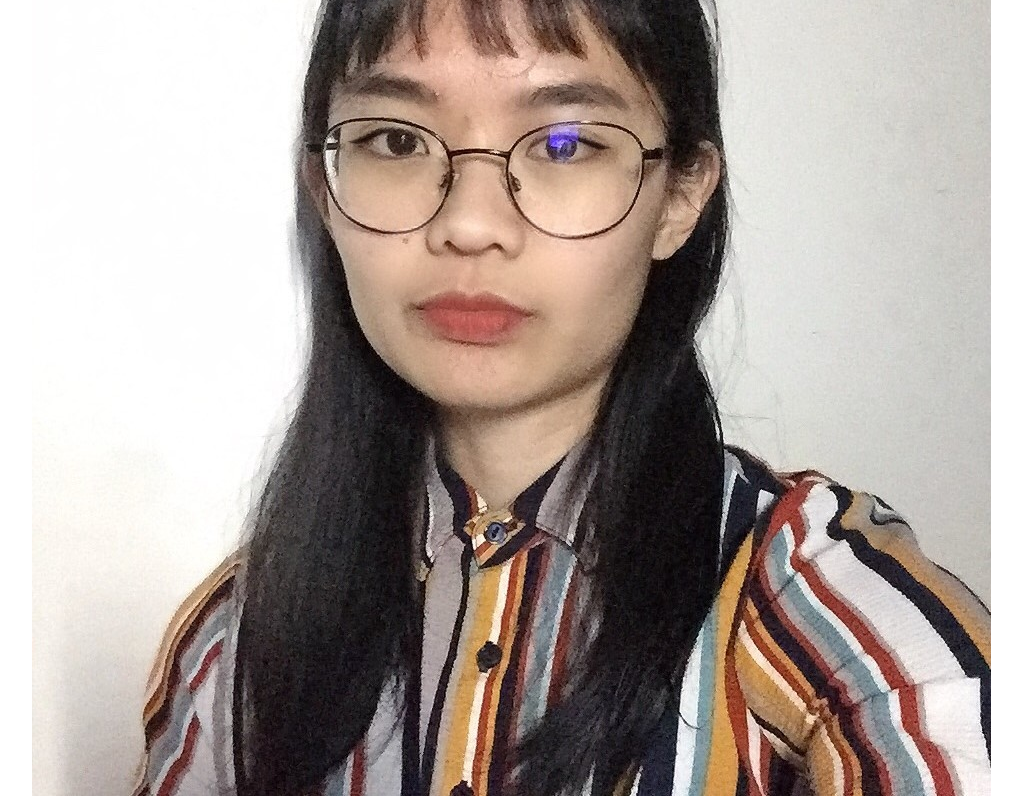
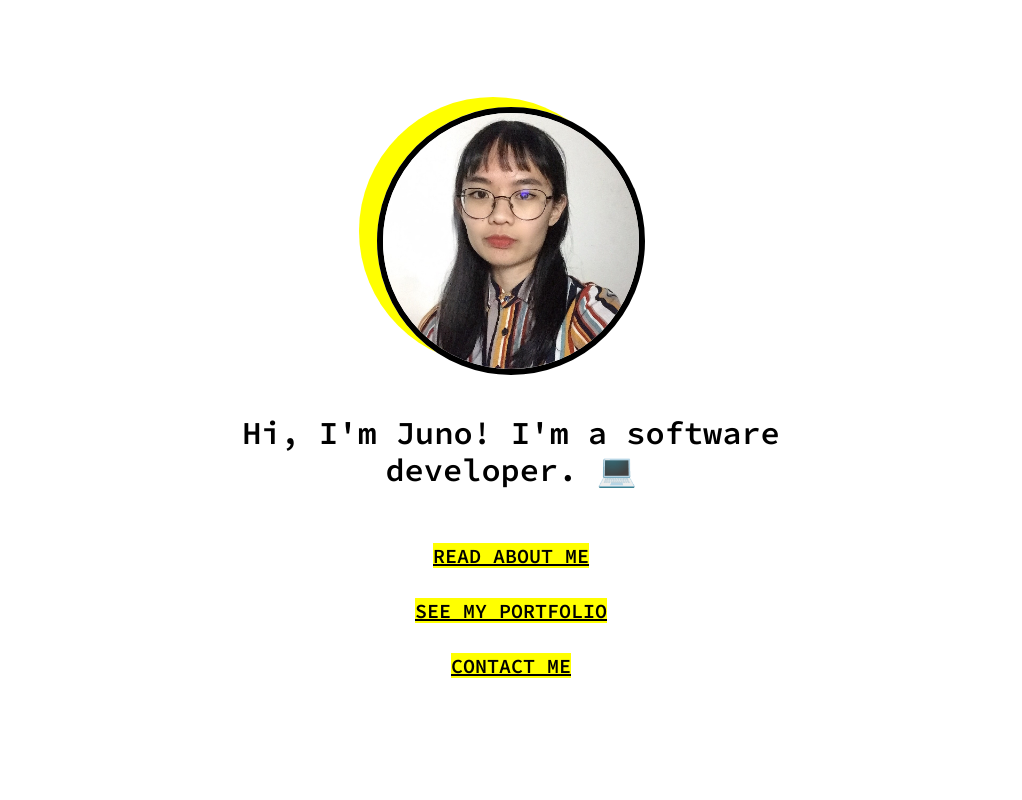
Before and after one commit to jmtes/jmtes.github.io, a Next.js app: page / in a window 1280 px wide. Shown: the top 800 px of the page, without its empty margins (129-1151 px from the left). Built offline with nearby package versions, Linux system fonts and the light colour scheme.

Commit message:
Style index page

```diff
--- a/pages/index.tsx
+++ b/pages/index.tsx
@@ -2,6 +2,8 @@ import Head from 'next/head';
 import Link from 'next/link';
 
 import Layout, { siteTitle } from '../components/layout';
+
+import styles from '../styles/index.module.css';
 
 const Home = () => (
   <Layout home>
@@ -9,9 +11,13 @@ const Home = () => (
       <title>{siteTitle}</title>
     </Head>
 
-    <img src='images/profile.jpg' alt='A picture of me' />
-    <h1>Hi, I'm Juno! I'm a software developer.</h1>
-    <nav>
+    <img
+      src='images/profile.jpg'
+      alt='A picture of me'
+      className={styles.image}
+    />
+    <h1 className={styles.intro}>Hi, I'm Juno! I'm a software developer. </h1>
+    <nav className={styles.nav}>
       <ul>
         <li>
           <Link href='/about'>
--- /dev/null
+++ b/styles/index.module.css
@@ -0,0 +1,67 @@
+.image {
+  width: 16.75rem;
+  height: 16.75rem;
+  border: 0.375rem solid black;
+  border-radius: 150px;
+  box-shadow: -18px -10px yellow;
+  transition: all 0.25s ease;
+}
+
+@media (max-width: 770px) {
+  .image {
+    height: 10rem;
+    width: 10rem;
+  }
+}
+
+.image:hover {
+  box-shadow: -22px -14px yellow;
+}
+
+.intro {
+  display: inline-block;
+  width: 75%;
+  text-align: center;
+  font-weight: 600;
+  margin: 2.5rem 0;
+}
+
+@media (max-width: 770px) {
+  .intro {
+    width: 100%;
+    font-size: 1.5rem;
+  }
+}
+
+.intro::after {
+  content: '\1F4BB';
+}
+
+.nav ul {
+  margin: 0;
+  padding: 0;
+  list-style-type: none;
+  display: flex;
+  flex-direction: column;
+  align-items: center;
+  justify-content: center;
+}
+
+.nav ul li {
+  margin: 1rem 0;
+  font-size: 1.25rem;
+  font-weight: 600;
+  text-transform: uppercase;
+  transform: scale(1);
+  transition: all 0.25s ease;
+}
+
+@media (max-width: 770px) {
+  .nav ul li {
+    font-size: 1rem;
+  }
+}
+
+.nav ul li:hover {
+  transform: scale(1.1);
+}
```
